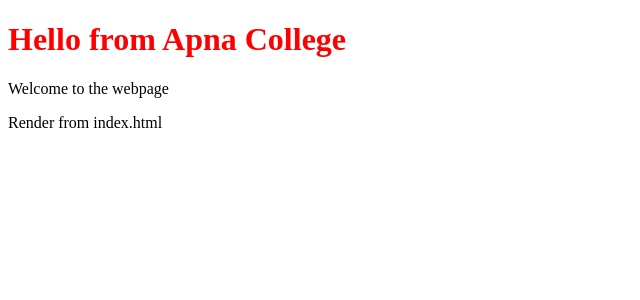
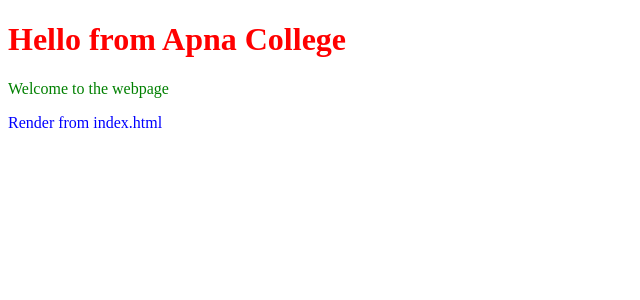
Before and after one commit to AyushGhole/Flask-learning, a Flask app: page / in a window 1280 px wide. Shown: the top 300 px of the page, without its empty margins (0-640 px from the left). Run offline with Flask 3, Linux system fonts and the light colour scheme.

Commit message:
Working...

```diff
--- a/static/style.css
+++ b/static/style.css
@@ -2,6 +2,10 @@ h1{
   color:red
 }
 
-h2{
+h2, p{
   color: green;
 }
+
+footer{
+  color: blue;
+}
```
